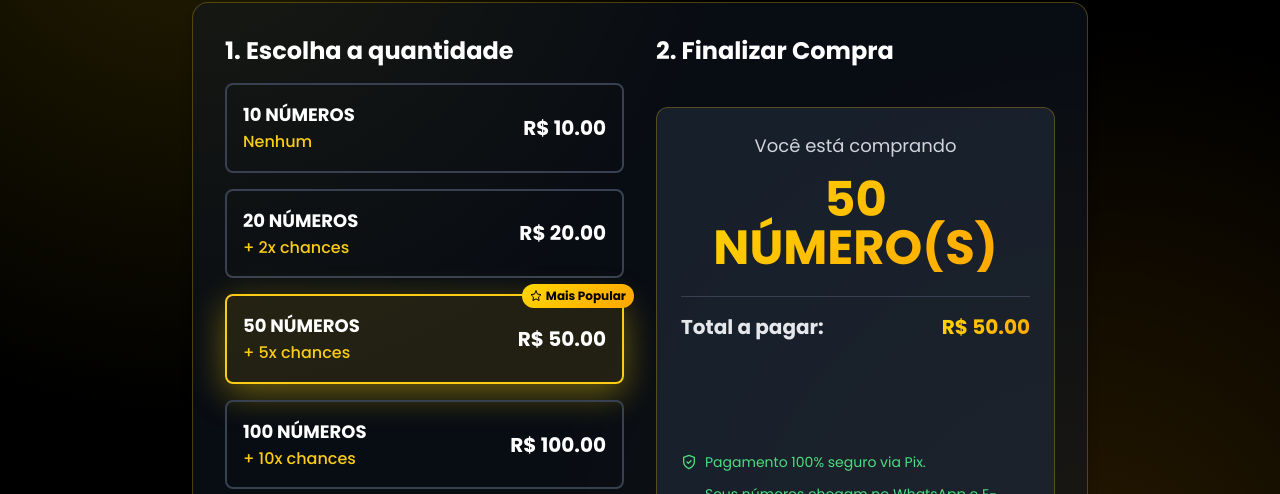
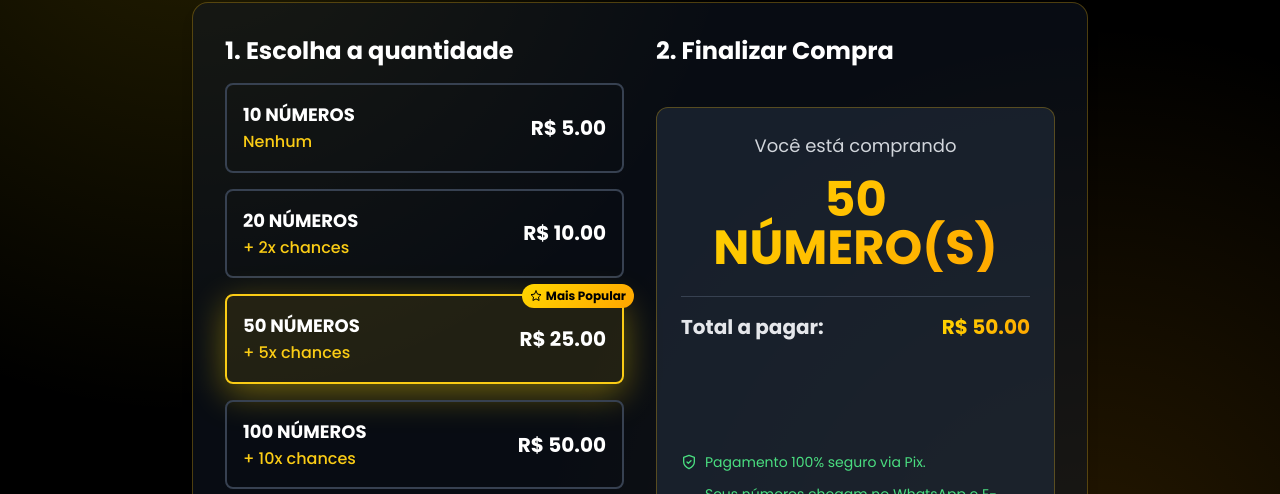
Before and after one commit to ChristianBrandao/landingpage, a React (Vite) app: page /comprar in a window 1280 px wide. Shown: the part 306-800 px from the top of the page. Built offline with nearby package versions, Linux system fonts and the light colour scheme.

Commit message:
editando preco

```diff
--- a/src/pages/PurchasePage.jsx
+++ b/src/pages/PurchasePage.jsx
@@ -9,10 +9,10 @@ import { Minus, Plus, Zap, Star, ShieldCheck, Copy } from 'lucide-react';
 import { useNavigate } from 'react-router-dom'; // PASSO 1: Importar o useNavigate
 
 const quantityOptions = [
-    { amount: 10, price: 10, bonus: 'Nenhum', popular: false },
-    { amount: 20, price: 20, bonus: '+ 2x chances', popular: false },
-    { amount: 50, price: 50, bonus: '+ 5x chances', popular: true },
-    { amount: 100, price: 100, bonus: '+ 10x chances', popular: false },
+    { amount: 10, price: 5, bonus: 'Nenhum', popular: false },
+    { amount: 20, price: 10, bonus: '+ 2x chances', popular: false },
+    { amount: 50, price: 25, bonus: '+ 5x chances', popular: true },
+    { amount: 100, price: 50, bonus: '+ 10x chances', popular: false },
 ];
 
 const PurchasePage = () => {
```
